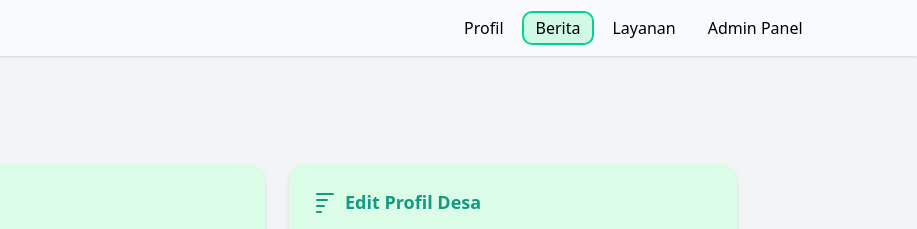
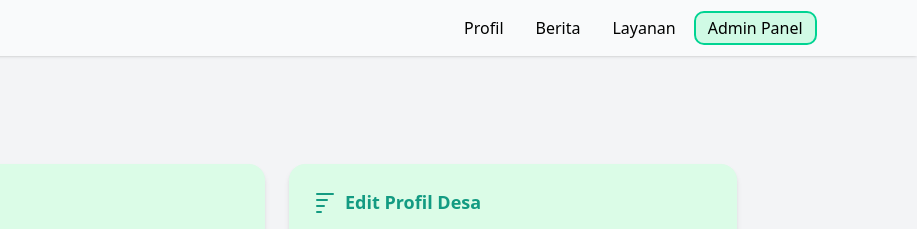
Before and after one commit to MuhammadFauzanL/webDesa, a website built with Vite: page admin.html in a window 1280 px wide. Shown: the top 229 px of the page, 363-1280 px from the left. Built offline with nearby package versions, Linux system fonts and the light colour scheme.

Commit message:
revisi dikit

```diff
--- a/admin.html
+++ b/admin.html
@@ -22,9 +22,9 @@
             <ul
                 class="flex font-medium items-center gap-2 [&>li>a]:px-3 [&>li>a]:py-1 [&>li>a:hover]:outline-emerald-500 [&>li>a]:rounded-lg">
                 <li><a href="index.html" class="hover:outline-2">Profil</a></li>
-                <li><a href="berita.html" class="outline-2 outline-emerald-400 bg-emerald-100 ">Berita</a></li>
+                <li><a href="berita.html" class="hover:outline-2">Berita</a></li>
                 <li><a href="layanan.html" class="hover:outline-2">Layanan</a></li>
-                <li><a href="admin.html" class="hover:outline-2">Admin Panel</a></li>
+                <li><a href="admin.html" class="outline-2 outline-emerald-400 bg-emerald-100">Admin Panel</a></li>
             </ul>
         </nav>
     </header>
```
